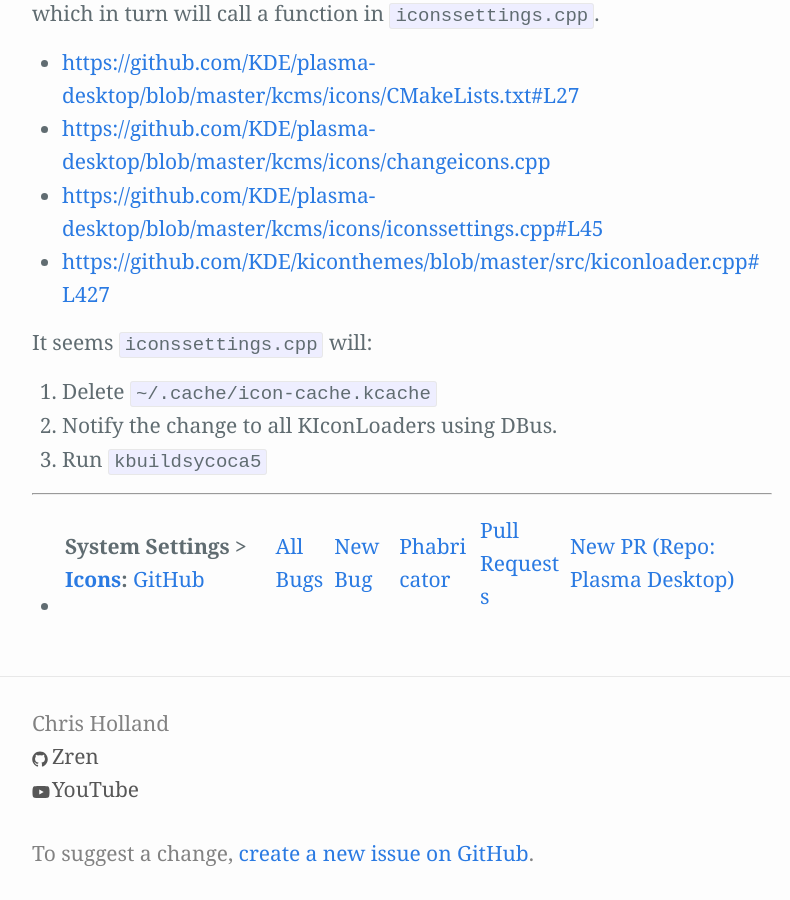
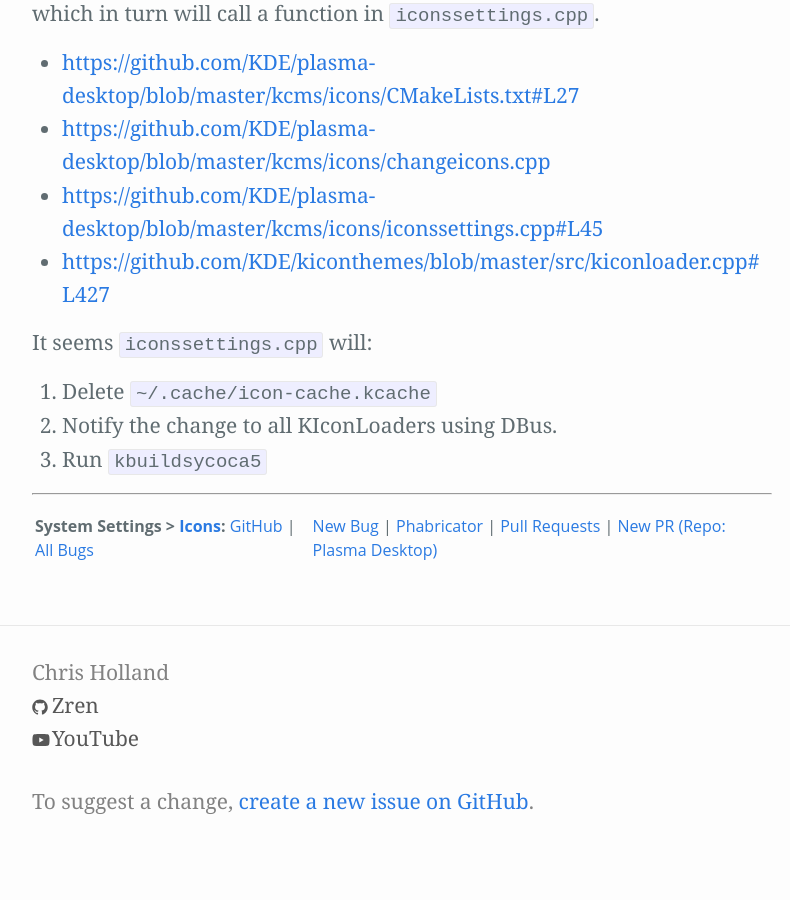
Before and after one commit to Zren/zren.github.io, a Jekyll site: the page built from _posts/2020-04-28-how-to-change-plasma-icon-theme-in-the-terminal.markdown, in a window 1280 px wide and 900 px high, scrolled down 1303 px. Shown: the whole window, without its empty margins (238-1028 px from the left). Built offline with Jekyll 4.4.1, drawn with Linux system fonts in a browser that asks for light colours; after the commit the page ends 2151 px from its top, so only the background shows below that.

Commit message:
Escape pipes to remove table formatting

```diff
--- a/_posts/2020-04-28-how-to-change-plasma-icon-theme-in-the-terminal.markdown
+++ b/_posts/2020-04-28-how-to-change-plasma-icon-theme-in-the-terminal.markdown
@@ -36,4 +36,4 @@
 
 ----
 
-* **System Settings > [Icons](https://zren.github.io/kde/repos/#icons):** [GitHub](https://github.com/KDE/plasma-desktop/tree/master/kcms/icons) | [All Bugs](https://bugs.kde.org/buglist.cgi?order=bug_id%20DESC&query_format=advanced&product=systemsettings&component=kcm_icons) | [New Bug](https://bugs.kde.org/enter_bug.cgi?product=systemsettings&component=kcm_icons) | [Phabricator](https://phabricator.kde.org/source/plasma-desktop/) | [Pull Requests](https://phabricator.kde.org/differential/query/7LklMmkHDcva/#R) | [New PR (Repo: Plasma Desktop)](https://phabricator.kde.org/differential/diff/create/)
+**System Settings > [Icons](https://zren.github.io/kde/repos/#icons):** [GitHub](https://github.com/KDE/plasma-desktop/tree/master/kcms/icons) \| [All Bugs](https://bugs.kde.org/buglist.cgi?order=bug_id%20DESC&query_format=advanced&product=systemsettings&component=kcm_icons) | [New Bug](https://bugs.kde.org/enter_bug.cgi?product=systemsettings&component=kcm_icons) \| [Phabricator](https://phabricator.kde.org/source/plasma-desktop/) \| [Pull Requests](https://phabricator.kde.org/differential/query/7LklMmkHDcva/#R) \| [New PR (Repo: Plasma Desktop)](https://phabricator.kde.org/differential/diff/create/)
```
